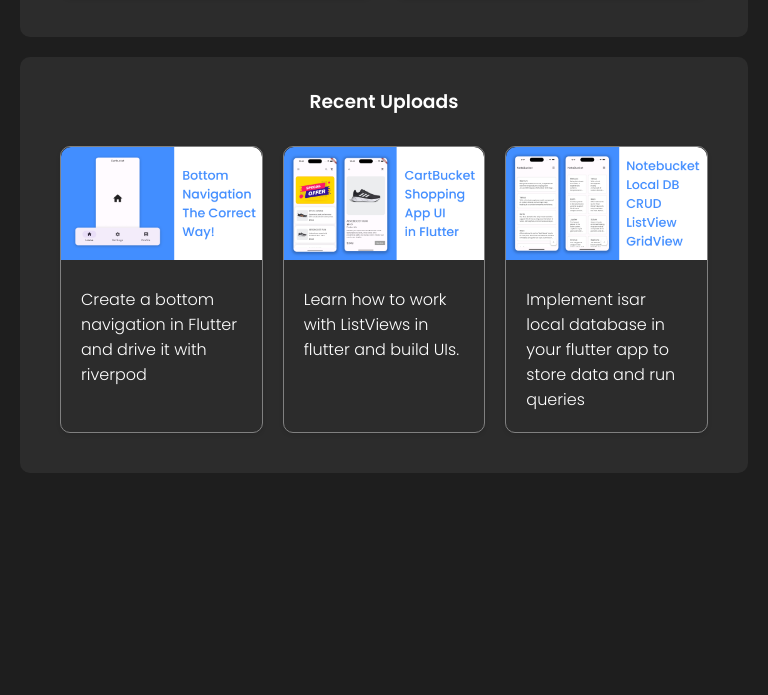
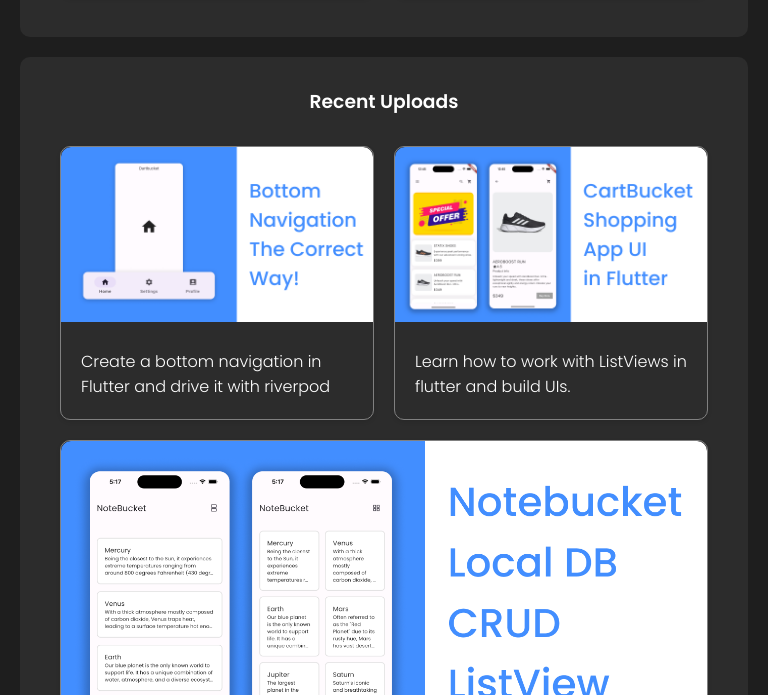
Before and after one commit to dartbucket/website, a plain HTML site: page index.html in a window 768 px wide. Shown: the part 605-1300 px from the top of the page. Before the commit the page ends 1098 px from the top, so only its background shows below. Drawn offline with Linux system fonts and the light colour scheme.

Commit message:
Recent Upload section made responsive

```diff
--- a/assets/style/style.css
+++ b/assets/style/style.css
@@ -176,6 +176,8 @@ section{
     font-size: 20px;
 }
 
+/* Mobile View */
+
 @media only screen and (max-width: 600px) {
     .hero{
         padding: 20px;
@@ -192,6 +194,7 @@ section{
     }
 }
 
+/* Tablet View */
 
 @media (min-width: 600px) and (max-width: 768px) {
     .tech-card-container{
@@ -203,4 +206,11 @@ section{
     .tech-card {
         min-width: 30%;
     }
+
+    .video-card-container{
+        flex-wrap: wrap;
+    }
+    .video-card{
+        min-width: 40%;
+    }
 }
```
